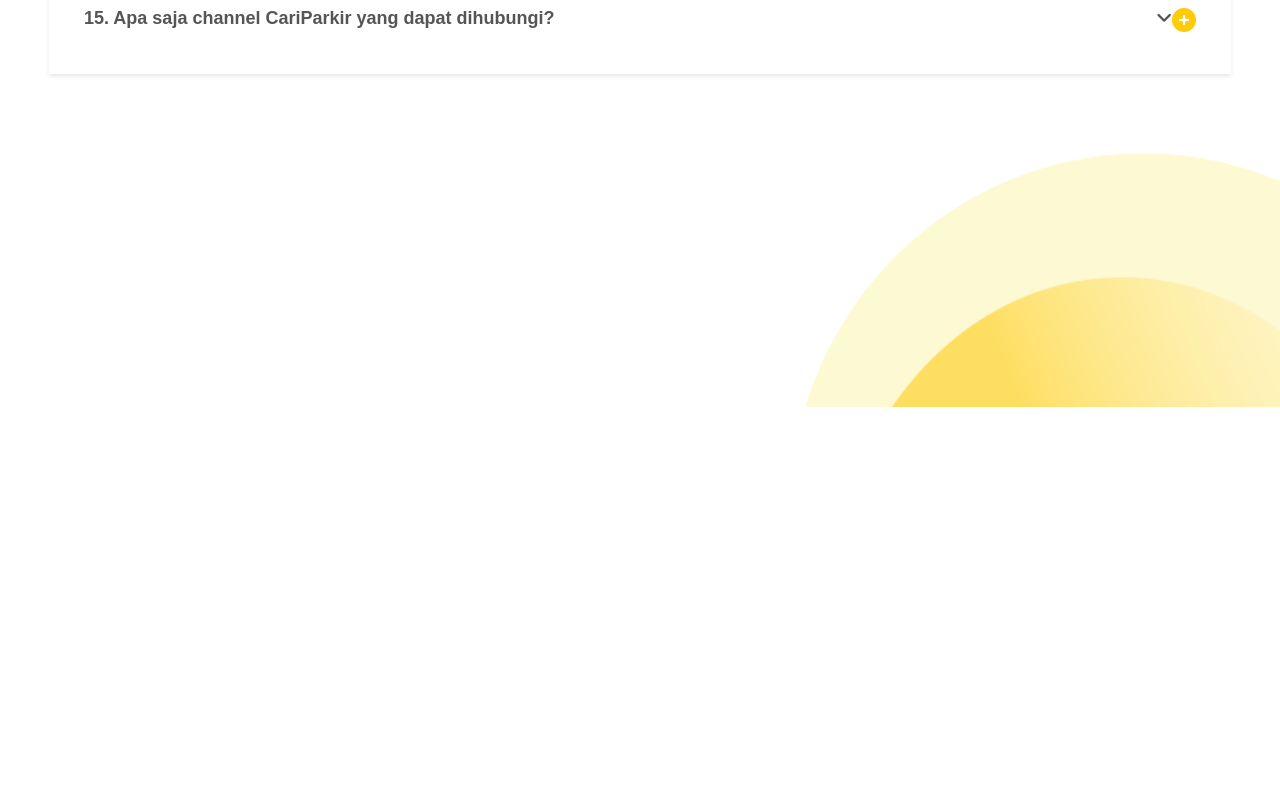
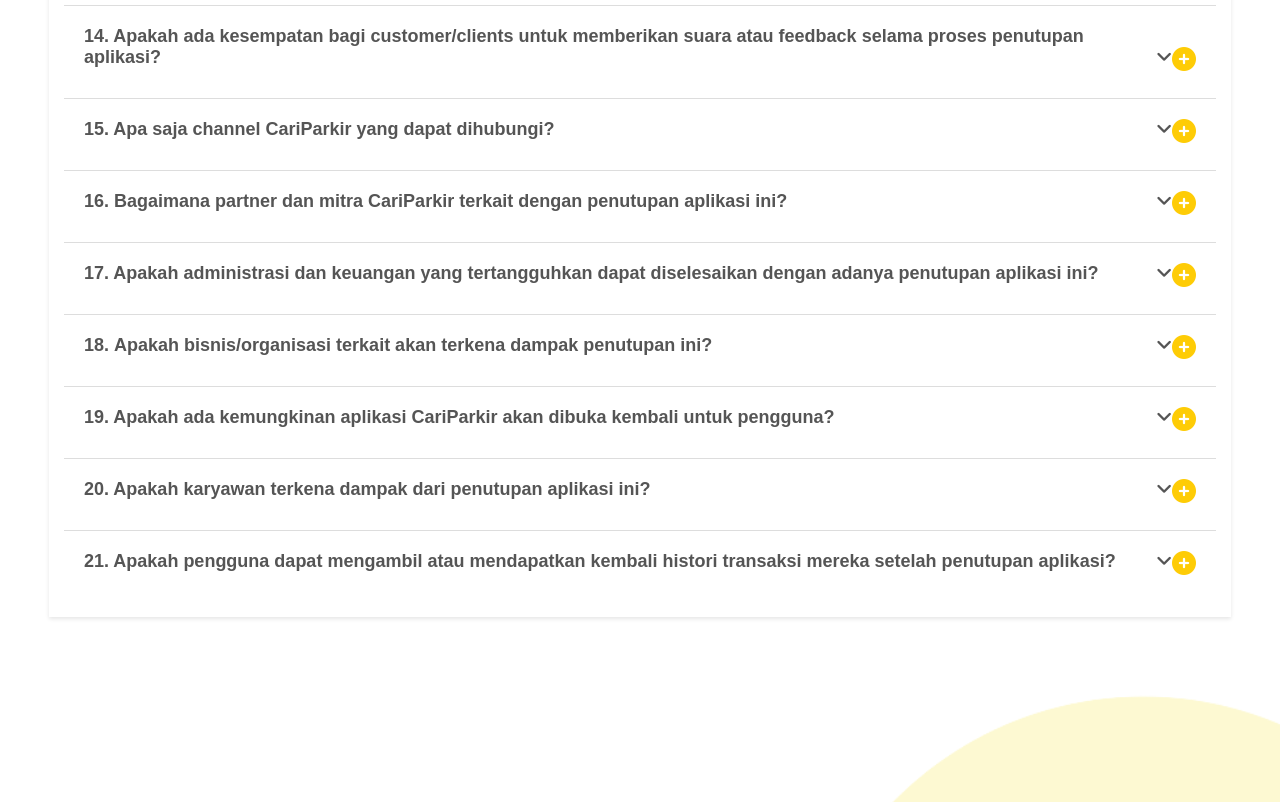
Before and after one commit to Hardabell/FAQ-Cariparkir, a plain HTML site: page index.html in a window 1280 px wide. Shown: the part 1906-2708 px from the top of the page. Before the commit the page ends 2313 px from the top, so only its background shows below. Drawn offline with Linux system fonts and the light colour scheme.

Commit message:
add several FAQ list

```diff
--- a/index.html
+++ b/index.html
@@ -127,6 +127,48 @@
             </div>
         </div>
 
+        <div class="faq-item">
+            <div class="faq-question"><strong style="padding-right:40px;">16. Bagaimana partner dan mitra CariParkir terkait dengan penutupan aplikasi ini?</strong><i class="fa fa-plus-circle" style="font-size:24px;color: #fecc06;float:right;"></i></div>
+            <div class="faq-answer">
+                <p>Seluruh partner dan mitra CariParkir telah kami informasikan secara resmi terkait dengan penutupan aplikasi CariParkir dengan tetap mengikuti kesepakatan yang berlaku dari masing-masing partner dan mitra.</p>
+            </div>
+        </div>
+
+        <div class="faq-item">
+            <div class="faq-question"><strong style="padding-right:40px;">17. Apakah administrasi dan keuangan yang tertangguhkan dapat diselesaikan dengan adanya penutupan aplikasi ini?</strong><i class="fa fa-plus-circle" style="font-size:24px;color: #fecc06;float:right;"></i></div>
+            <div class="faq-answer">
+                <p>Segala bentuk penyelesaian administrasi dan keuangan yang menjadi tanggung jawab CariParkir akan diselesaikan sebelum 31 Agustus 2023</p>
+            </div>
+        </div>
+
+        <div class="faq-item">
+            <div class="faq-question"><strong style="padding-right:40px;">18. Apakah bisnis/organisasi terkait akan terkena dampak penutupan ini?</strong><i class="fa fa-plus-circle" style="font-size:24px;color: #fecc06;float:right;"></i></div>
+            <div class="faq-answer">
+                <p>Tidak ada bisnis/organisasi terkait dengan CariParkir yang terkena dampak dari penutupan ini.</p>
+            </div>
+        </div>
+
+        <div class="faq-item">
+            <div class="faq-question"><strong style="padding-right:40px;">19. Apakah ada kemungkinan aplikasi CariParkir akan dibuka kembali untuk pengguna?</strong><i class="fa fa-plus-circle" style="font-size:24px;color: #fecc06;float:right;"></i></div>
+            <div class="faq-answer">
+                <p>Kami belum dapat memastikan hal tersebut.</p>
+            </div>
+        </div>
+
+        <div class="faq-item">
+            <div class="faq-question"><strong style="padding-right:40px;">20. Apakah karyawan terkena dampak dari penutupan aplikasi ini?</strong><i class="fa fa-plus-circle" style="font-size:24px;color: #fecc06;float:right;"></i></div>
+            <div class="faq-answer">
+                <p>Karyawan CariParkir tidak mengalami dampak negatif dari penutupan aplikasi CariParkir.</p>
+            </div>
+        </div>
+
+        <div class="faq-item">
+            <div class="faq-question"><strong style="padding-right:40px;">21. Apakah pengguna dapat mengambil atau mendapatkan kembali histori transaksi mereka setelah penutupan aplikasi?</strong><i class="fa fa-plus-circle" style="font-size:24px;color: #fecc06;float:right;"></i></div>
+            <div class="faq-answer">
+                <p>Pengguna sudah tidak dapat mengambil atau mendapatkan histori transaksi mereka setelah 31 Juli 2023.</p>
+            </div>
+        </div>
+
 
     </div>
     <div>
```
Also changed, not shown: assets/banner.png.
